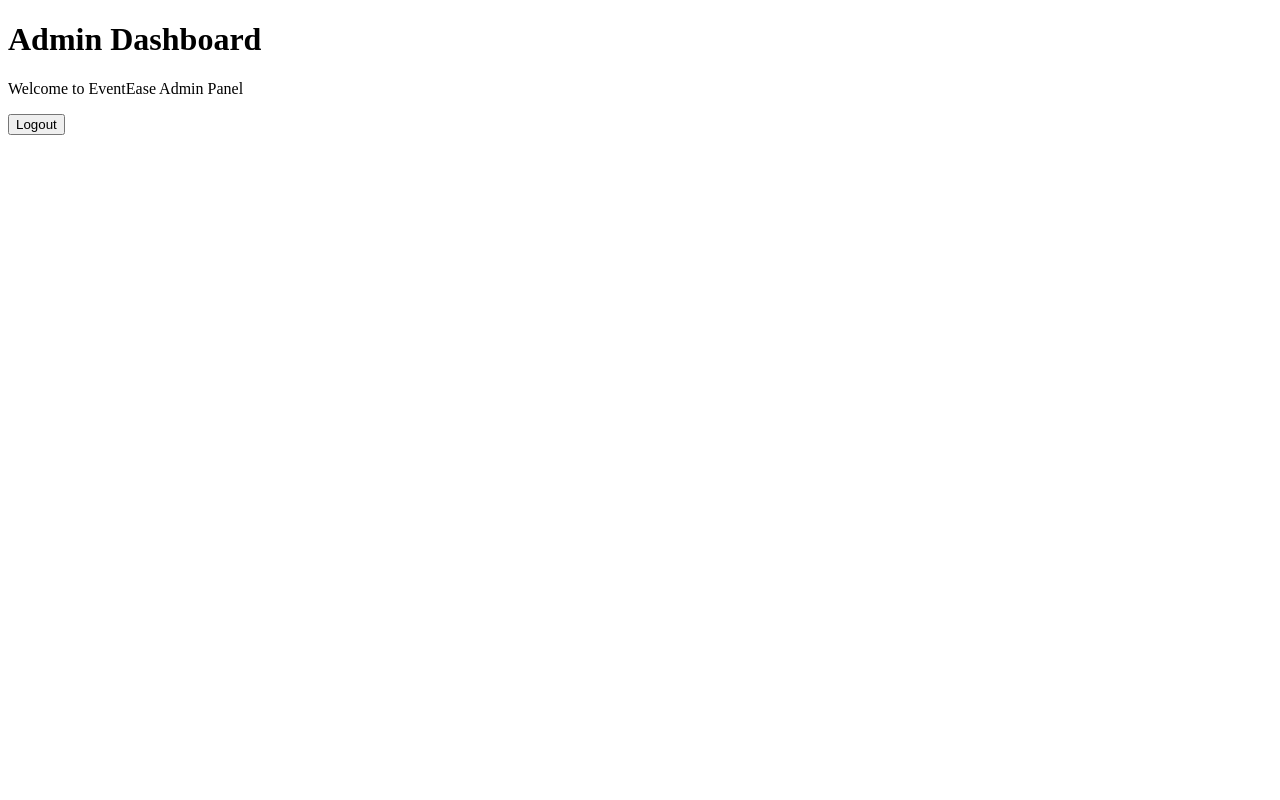
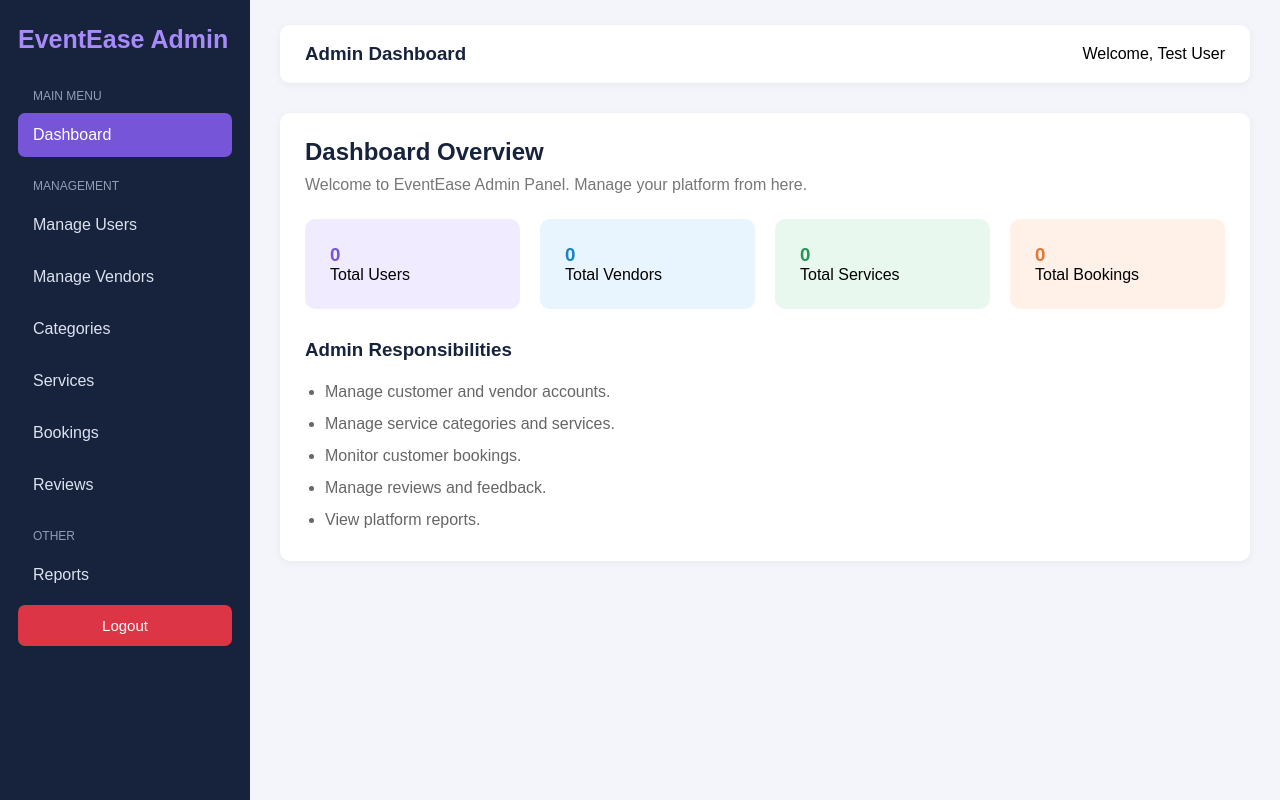
Before and after one commit to sajidabi/Event-Management-System, a Laravel app: page /admin/dashboard in a window 1280 px wide. Run offline with Laravel 12, Linux system fonts and the light colour scheme; a user stored in the database is signed in; data comes from the database, SQL or seed files in the repository.

Commit message:
Complete Admin Dashboard

```diff
--- a/resources/views/admin/dashboard.blade.php
+++ b/resources/views/admin/dashboard.blade.php
@@ -1,18 +1,56 @@
 
-<!DOCTYPE html>
-<html>
-<head>
-    <title>Admin Dashboard - EventEase</title>
-</head>
-<body>
+@extends('admin.layout')
 
-    <h1>Admin Dashboard</h1>
-    <p>Welcome to EventEase Admin Panel</p>
+@section('content')
 
-    <form method="POST" action="{{ route('logout') }}">
-        @csrf
-        <button type="submit">Logout</button>
-    </form>
+<h2 style="color:#17233d; margin-bottom:10px;">
+    Dashboard Overview
+</h2>
 
-</body>
-</html>
+<p style="color:#777; margin-bottom:25px;">
+    Welcome to EventEase Admin Panel. Manage your platform from here.
+</p>
+
+<div style="
+    display:grid;
+    grid-template-columns:repeat(auto-fit,minmax(180px,1fr));
+    gap:20px;
+">
+
+    <div style="background:#f0ebff; padding:25px; border-radius:10px;">
+        <h3 style="color:#7655d9;">0</h3>
+        <p>Total Users</p>
+    </div>
+
+    <div style="background:#e8f5ff; padding:25px; border-radius:10px;">
+        <h3 style="color:#1684c7;">0</h3>
+        <p>Total Vendors</p>
+    </div>
+
+    <div style="background:#e8f8ee; padding:25px; border-radius:10px;">
+        <h3 style="color:#269653;">0</h3>
+        <p>Total Services</p>
+    </div>
+
+    <div style="background:#fff0e8; padding:25px; border-radius:10px;">
+        <h3 style="color:#e07835;">0</h3>
+        <p>Total Bookings</p>
+    </div>
+
+</div>
+
+<div style="margin-top:30px;">
+    <h3 style="color:#17233d; margin-bottom:15px;">
+        Admin Responsibilities
+    </h3>
+
+    <ul style="color:#666; line-height:2; padding-left:20px;">
+        <li>Manage customer and vendor accounts.</li>
+        <li>Manage service categories and services.</li>
+        <li>Monitor customer bookings.</li>
+        <li>Manage reviews and feedback.</li>
+        <li>View platform reports.</li>
+    </ul>
+</div>
+
+@endsection
--- /dev/null
+++ b/resources/views/admin/layout.blade.php
@@ -0,0 +1,164 @@
+
+<!DOCTYPE html>
+<html lang="en">
+<head>
+    <meta charset="UTF-8">
+    <meta name="viewport" content="width=device-width, initial-scale=1.0">
+    <title>Admin Dashboard - EventEase</title>
+
+    <style>
+        * {
+            margin: 0;
+            padding: 0;
+            box-sizing: border-box;
+            font-family: Arial, sans-serif;
+        }
+
+        body {
+            background: #f4f5fa;
+        }
+
+        .sidebar {
+            width: 250px;
+            height: 100vh;
+            background: #17233d;
+            color: white;
+            position: fixed;
+            padding: 25px 18px;
+            overflow-y: auto;
+        }
+
+        .logo {
+            font-size: 25px;
+            font-weight: bold;
+            color: #a78bfa;
+            margin-bottom: 35px;
+        }
+
+        .sidebar a {
+            display: block;
+            color: #dce2f0;
+            text-decoration: none;
+            padding: 13px 15px;
+            margin-bottom: 8px;
+            border-radius: 7px;
+            transition: 0.3s;
+        }
+
+        .sidebar a:hover,
+        .sidebar a.active {
+            background: #7655d9;
+            color: white;
+        }
+
+        .menu-heading {
+            color: #929db4;
+            font-size: 12px;
+            margin: 22px 15px 10px;
+            text-transform: uppercase;
+        }
+
+        .main-content {
+            margin-left: 250px;
+            padding: 25px 30px;
+        }
+
+        .topbar {
+            background: white;
+            padding: 18px 25px;
+            border-radius: 10px;
+            display: flex;
+            justify-content: space-between;
+            align-items: center;
+            margin-bottom: 30px;
+            box-shadow: 0 2px 8px rgba(0,0,0,0.05);
+        }
+
+        .topbar h3 {
+            color: #17233d;
+        }
+
+        .content-area {
+            background: white;
+            padding: 25px;
+            border-radius: 10px;
+            min-height: 400px;
+            box-shadow: 0 2px 8px rgba(0,0,0,0.05);
+        }
+
+        .logout-btn {
+            width: 100%;
+            background: #dc3545;
+            color: white;
+            border: none;
+            cursor: pointer;
+            padding: 12px;
+            border-radius: 7px;
+            font-size: 15px;
+        }
+
+        @media(max-width: 768px) {
+            .sidebar {
+                width: 200px;
+            }
+
+            .main-content {
+                margin-left: 200px;
+                padding: 15px;
+            }
+        }
+    </style>
+</head>
+
+<body>
+
+    <div class="sidebar">
+
+        <div class="logo">EventEase Admin</div>
+
+        <p class="menu-heading">Main Menu</p>
+
+        <a href="{{ route('admin.dashboard') }}" class="active">
+            Dashboard
+        </a>
+
+        <p class="menu-heading">Management</p>
+
+        <a href="#">Manage Users</a>
+        <a href="#">Manage Vendors</a>
+        <a href="#">Categories</a>
+        <a href="#">Services</a>
+        <a href="#">Bookings</a>
+        <a href="#">Reviews</a>
+
+        <p class="menu-heading">Other</p>
+
+        <a href="#">Reports</a>
+
+        <form method="POST" action="{{ route('logout') }}">
+            @csrf
+            <button type="submit" class="logout-btn">
+                Logout
+            </button>
+        </form>
+
+    </div>
+
+    <div class="main-content">
+
+        <div class="topbar">
+            <h3>Admin Dashboard</h3>
+
+            <span>
+                Welcome, {{ Auth::user()->name }}
+            </span>
+        </div>
+
+        <div class="content-area">
+            @yield('content')
+        </div>
+
+    </div>
+
+</body>
+</html>
```
